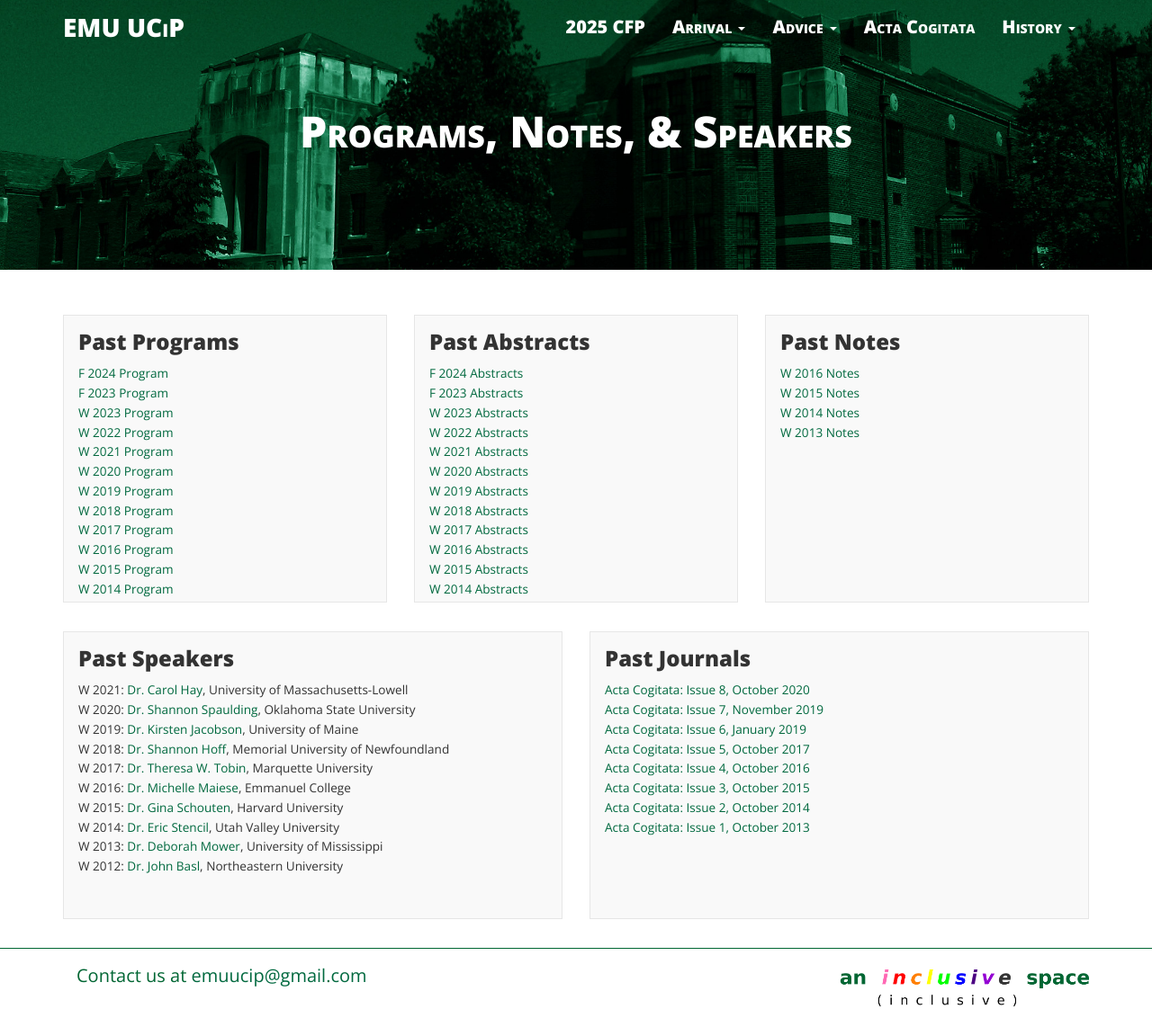
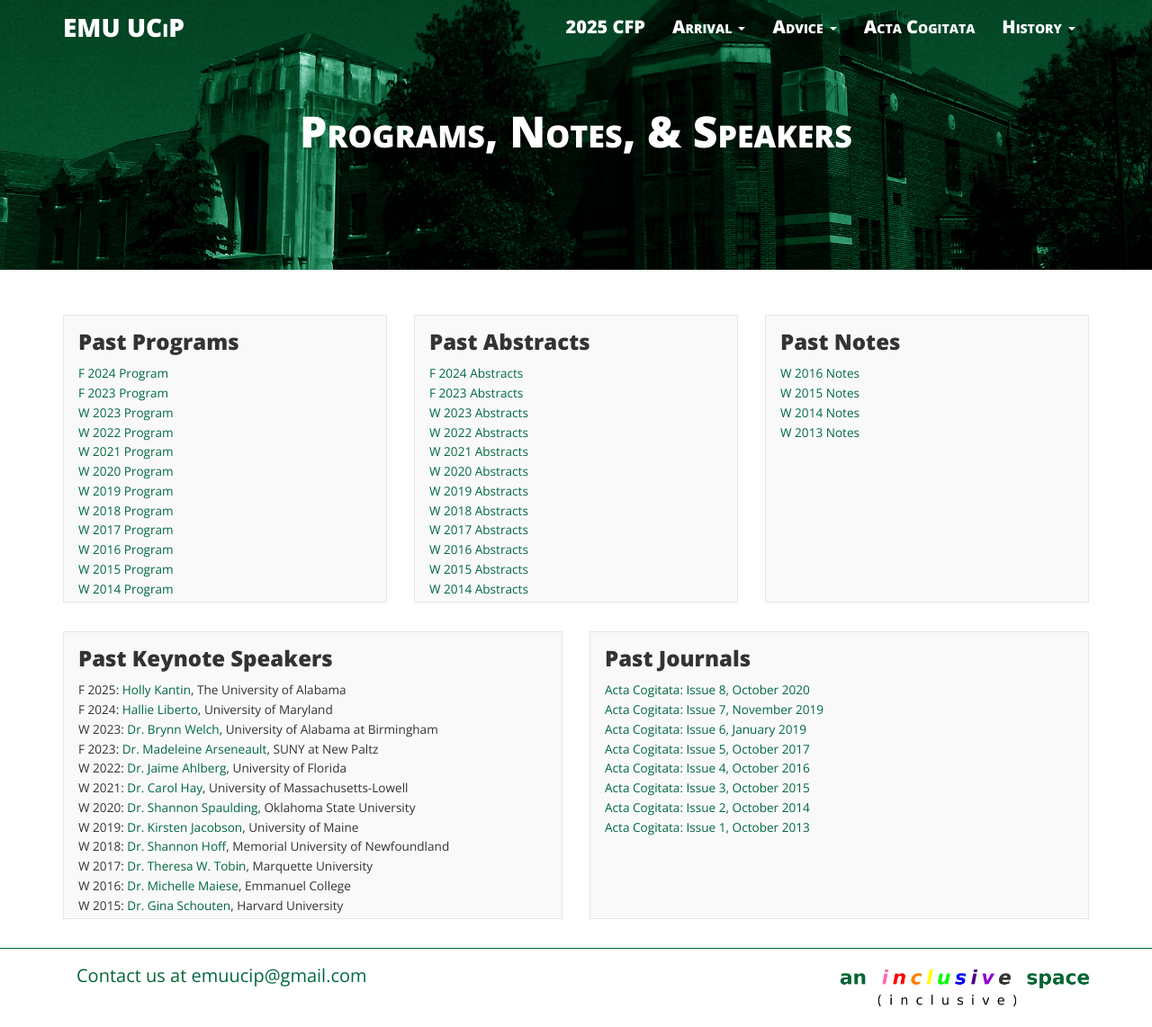
Before and after one commit to ucip/ucip.github.io, a Jekyll site: the page built from history.md, in a window 1280 px wide. Shown: the whole page at 90% size. Built offline with Jekyll 4.4.1, drawn with Linux system fonts in a browser that asks for light colours; nearby versions of some CDN libraries.

Commit message:
Add 2022 through 2025 keynotes; Update box header for clarity

```diff
--- a/history.md
+++ b/history.md
@@ -63,8 +63,13 @@ permalink: /history/
   <div class="row">
     <div class="col-sm-6 col-xs-12">
       <div class="post-list-box">
-        <h3 class="post-list-header">Past Speakers</h3>
+        <h3 class="post-list-header">Past Keynote Speakers</h3>
         <ul class="post-list">
+          <li class="text-small">F 2025: <a href="https://philosophy.ua.edu/people/holly-kantin/">Holly Kantin</a>, The University of Alabama</li>
+          <li class="text-small">F 2024: <a href="https://philosophy.umd.edu/directory/hallie-liberto">Hallie Liberto</a>, University of Maryland</li>
+          <li class="text-small">W 2023: <a href="https://www.uab.edu/cas/philosophy/people/faculty/brynn-welch">Dr. Brynn Welch</a>, University of Alabama at Birmingham</li>
+          <li class="text-small">F 2023: <a href="https://www.newpaltz.edu/honors/facultyteaching.html">Dr. Madeleine Arseneault</a>, SUNY at New Paltz</li>
+          <li class="text-small">W 2022: <a href="https://humanities.ufl.edu/staff/jaime-ahlberg/">Dr. Jaime Ahlberg</a>, University of Florida</li>
           <li class="text-small">W 2021: <a href="https://www.carolhay.org/">Dr. Carol Hay</a>, University of Massachusetts-Lowell</li>
 	        <li class="text-small">W 2020: <a href="https://www.shannonspaulding.com/">Dr. Shannon Spaulding</a>, Oklahoma State University</li>
           <li class="text-small">W 2019: <a href="https://umaine.edu/philosophy/people/kirsten-johnson/">Dr. Kirsten Jacobson</a>, University of Maine</li>
```
